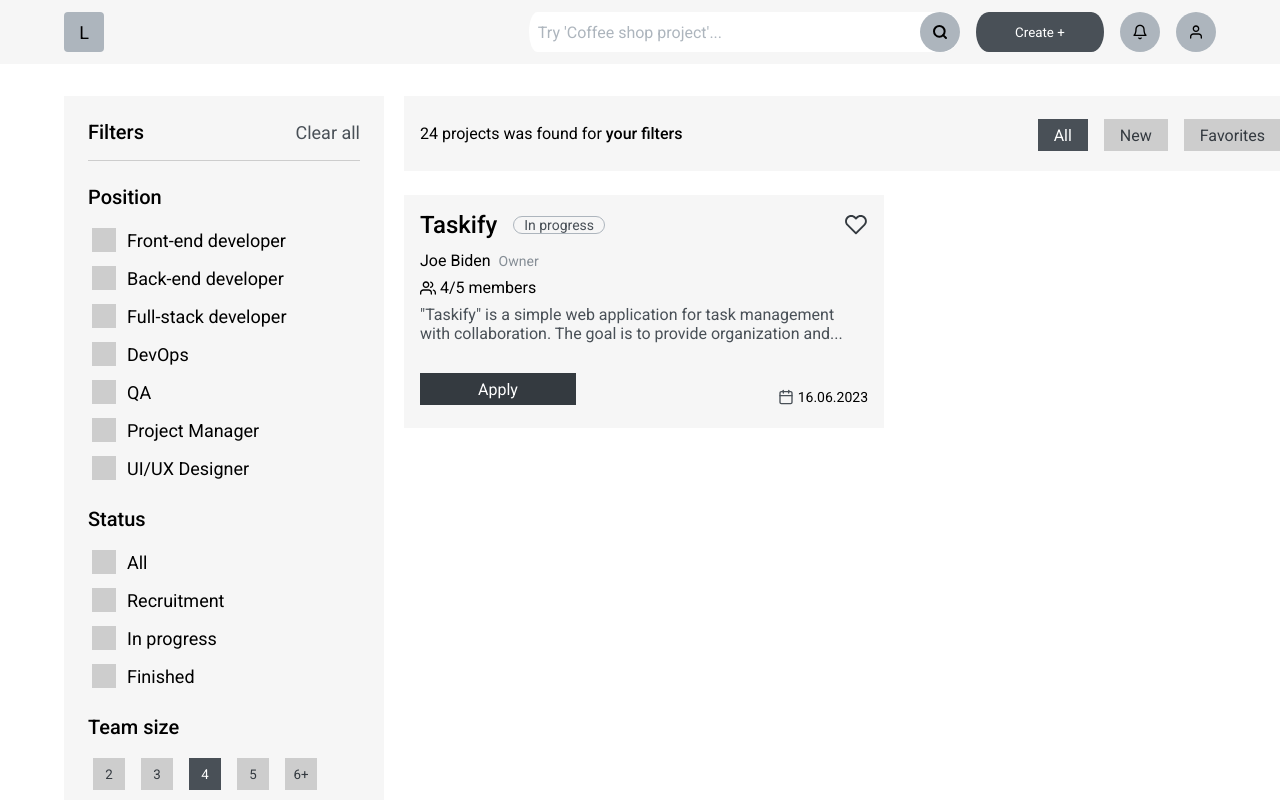
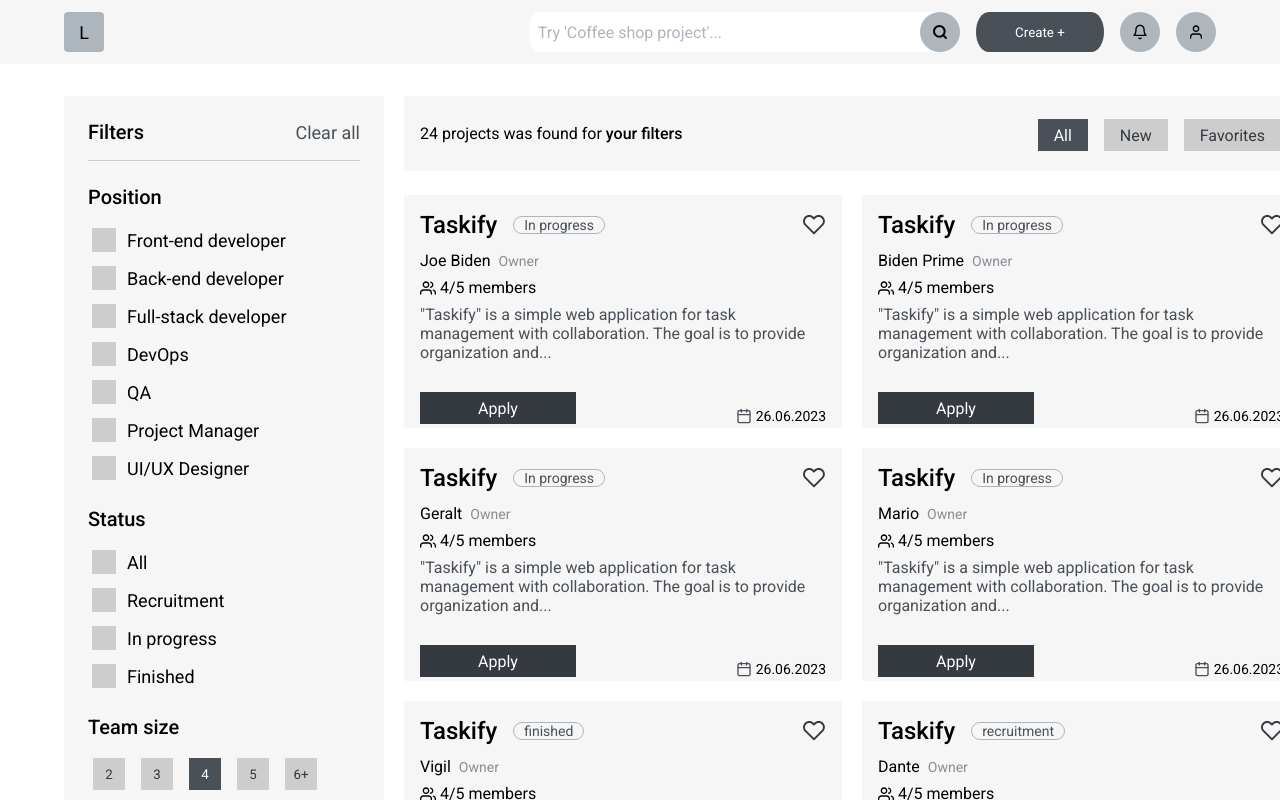
Before and after one commit to IT-Talent-Hunt/Frontend, a React (Create React App) app: page /#/signIn in a window 1280 px wide. Both pictures are taken after typing "name@example.com", "Sample123" into the empty fields and a click on the button "Sign in". Shown: the top 800 px of the page. Built offline with nearby package versions, Linux system fonts and the light colour scheme.

Commit message:
grid implemented

```diff
--- a/src/components/GridHeader/GridHeader.module.scss
+++ b/src/components/GridHeader/GridHeader.module.scss
@@ -3,7 +3,7 @@
   justify-content: space-between;
   align-items: center;
 
-  width: fit-content;
+  width: 100%;
   min-width: calc(75vw - 64px);
   height: fit-content;
   min-height: 64px;
--- a/src/components/projectCard/ProjectCard.module.scss
+++ b/src/components/projectCard/ProjectCard.module.scss
@@ -1,5 +1,5 @@
 .card {
-  width: 480px;
+  width: 0.5fr;
   height: 233px;
 
   padding: 16px;
--- a/src/index.scss
+++ b/src/index.scss
@@ -1,3 +1,7 @@
+$grid-columns: 2;
+$grid-rows: 4;
+$grid-gap: 20px;
+
 // reset.scss
 
 // Box-sizing
@@ -74,3 +78,15 @@ body {
   -webkit-font-smoothing: antialiased;
   -moz-osx-font-smoothing: grayscale;
 }
+
+.grid {
+  display: grid;
+  grid-template-columns: repeat($grid-columns, 1fr);
+  grid-template-rows: repeat($grid-rows, 1fr);
+  grid-gap: $grid-gap;
+
+  // Add additional styling if needed
+  // For example, to center the items within each cell
+  align-items: center;
+  justify-items: center;
+}
--- a/src/pages/MainPage/MainPage.tsx
+++ b/src/pages/MainPage/MainPage.tsx
@@ -5,23 +5,125 @@ import { GridHeader } from '../../components/GridHeader/GridHeader';
 import { ProjectCard } from '../../components/projectCard/ProjectCard';
 
 export const MainPage: FC = () => {
+  const preMadeCards = [
+    {
+      id: 1,
+      title: 'Taskify',
+      status: 'In progress',
+      owner: 'Joe Biden',
+      members: 4,
+      maxMembers: 5,
+      isFavorite: true,
+      creationDate: '26.06.2023',
+      description:
+        '"Taskify" is a simple web application for task management with collaboration. The goal is to provide organization and productivity in the work environment.',
+    },
+    {
+      id: 2,
+      title: 'Taskify',
+      status: 'In progress',
+      owner: 'Biden Prime',
+      members: 4,
+      maxMembers: 5,
+      isFavorite: true,
+      creationDate: '26.06.2023',
+      description:
+        '"Taskify" is a simple web application for task management with collaboration. The goal is to provide organization and productivity in the work environment.',
+    },
+    {
+      id: 3,
+      title: 'Taskify',
+      status: 'In progress',
+      owner: 'Geralt',
+      members: 4,
+      maxMembers: 5,
+      isFavorite: true,
+      creationDate: '26.06.2023',
+      description:
+        '"Taskify" is a simple web application for task management with collaboration. The goal is to provide organization and productivity in the work environment.',
+    },
+    {
+      id: 4,
+      title: 'Taskify',
+      status: 'In progress',
+      owner: 'Mario',
+      members: 4,
+      maxMembers: 5,
+      isFavorite: true,
+      creationDate: '26.06.2023',
+      description:
+        '"Taskify" is a simple web application for task management with collaboration. The goal is to provide organization and productivity in the work environment.',
+    },
+    {
+      id: 5,
+      title: 'Taskify',
+      status: 'finished',
+      owner: 'Vigil',
+      members: 4,
+      maxMembers: 5,
+      isFavorite: true,
+      creationDate: '26.06.2023',
+      description:
+        '"Taskify" is a simple web application for task management with collaboration. The goal is to provide organization and productivity in the work environment.',
+    },
+    {
+      id: 6,
+      title: 'Taskify',
+      status: 'recruitment',
+      owner: 'Dante',
+      members: 4,
+      maxMembers: 5,
+      isFavorite: true,
+      creationDate: '26.06.2023',
+      description:
+        '"Taskify" is a simple web application for task management with collaboration. The goal is to provide organization and productivity in the work environment.',
+    },
+    {
+      id: 7,
+      title: 'Taskify',
+      status: 'In progress',
+      owner: 'Trump Prime',
+      members: 4,
+      maxMembers: 5,
+      isFavorite: true,
+      creationDate: '26.06.2023',
+      description:
+        '"Taskify" is a simple web application for task management with collaboration. The goal is to provide organization and productivity in the work environment.',
+    },
+    {
+      id: 8,
+      title: 'Taskify',
+      status: 'jOver',
+      owner: 'Druttut',
+      members: 4,
+      maxMembers: 5,
+      isFavorite: true,
+      creationDate: '26.06.2023',
+      description:
+        '"Taskify" is a simple web application for task management with collaboration. The goal is to provide organization and productivity in the work environment.',
+    },
+  ];
+
   return (
     <div className={styles.main}>
       <SideBar />
       <div className={styles.grid__container}>
         <GridHeader n={24} position="" />
-        <ProjectCard
-          title="Taskify"
-          status="In progress"
-          owner="Joe Biden"
-          members={4}
-          maxMembers={5}
-          description={
-            '"Taskify" is a simple web application for task management with collaboration. The goal is to provide organization and productivity in the work environment.'
-          }
-          creationDate="16.06.2023"
-          isFavorite
-        />
+        <div className="grid">
+          {preMadeCards.map((el) => (
+            <ProjectCard
+              key={el.id}
+              title={el.title}
+              status={el.status}
+              owner={el.owner}
+              members={el.members}
+              maxMembers={el.maxMembers}
+              isFavorite={el.isFavorite}
+              creationDate={el.creationDate}
+              description={el.description}
+            />
+          ))}
+        </div>
       </div>
     </div>
   );
```
